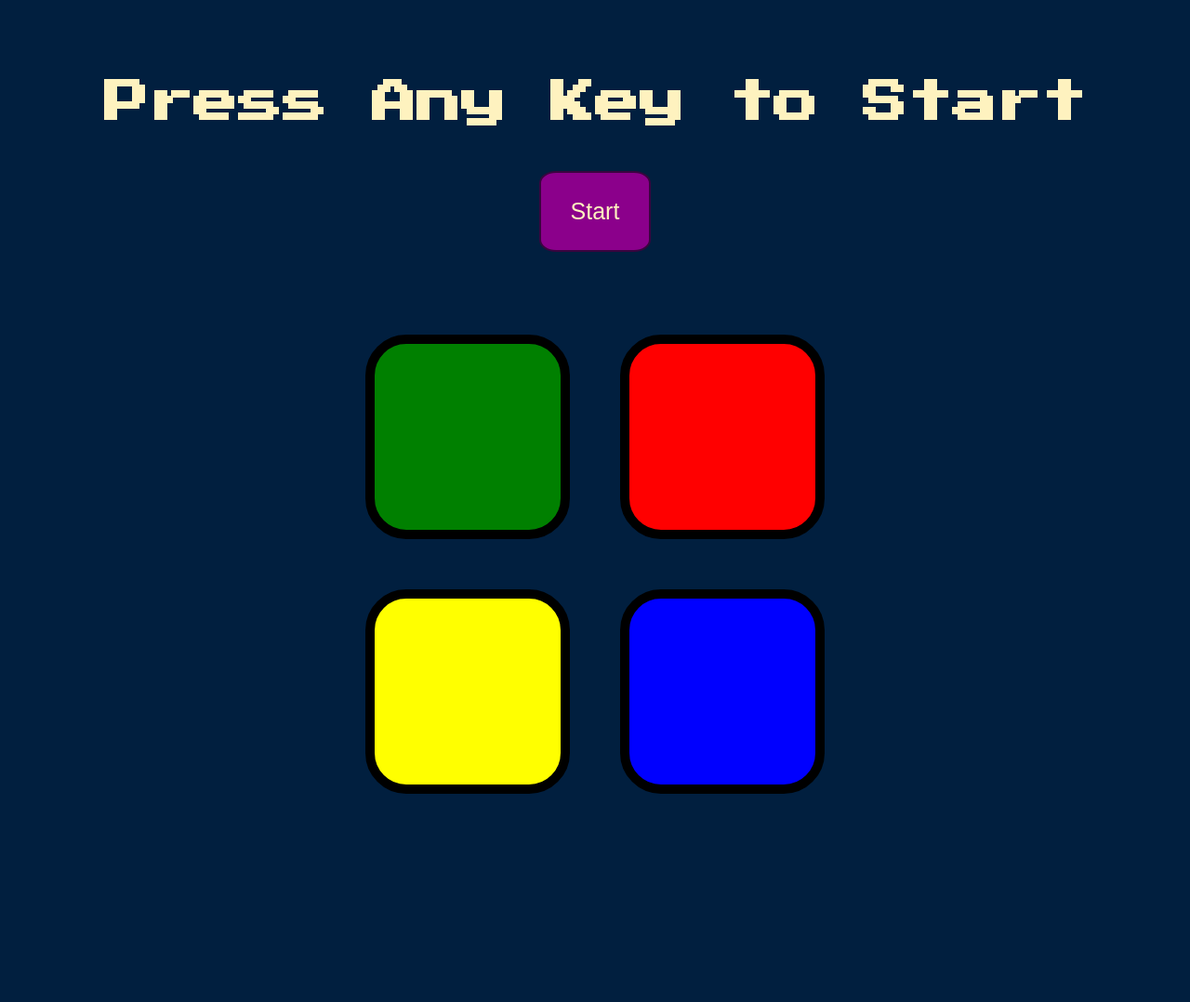
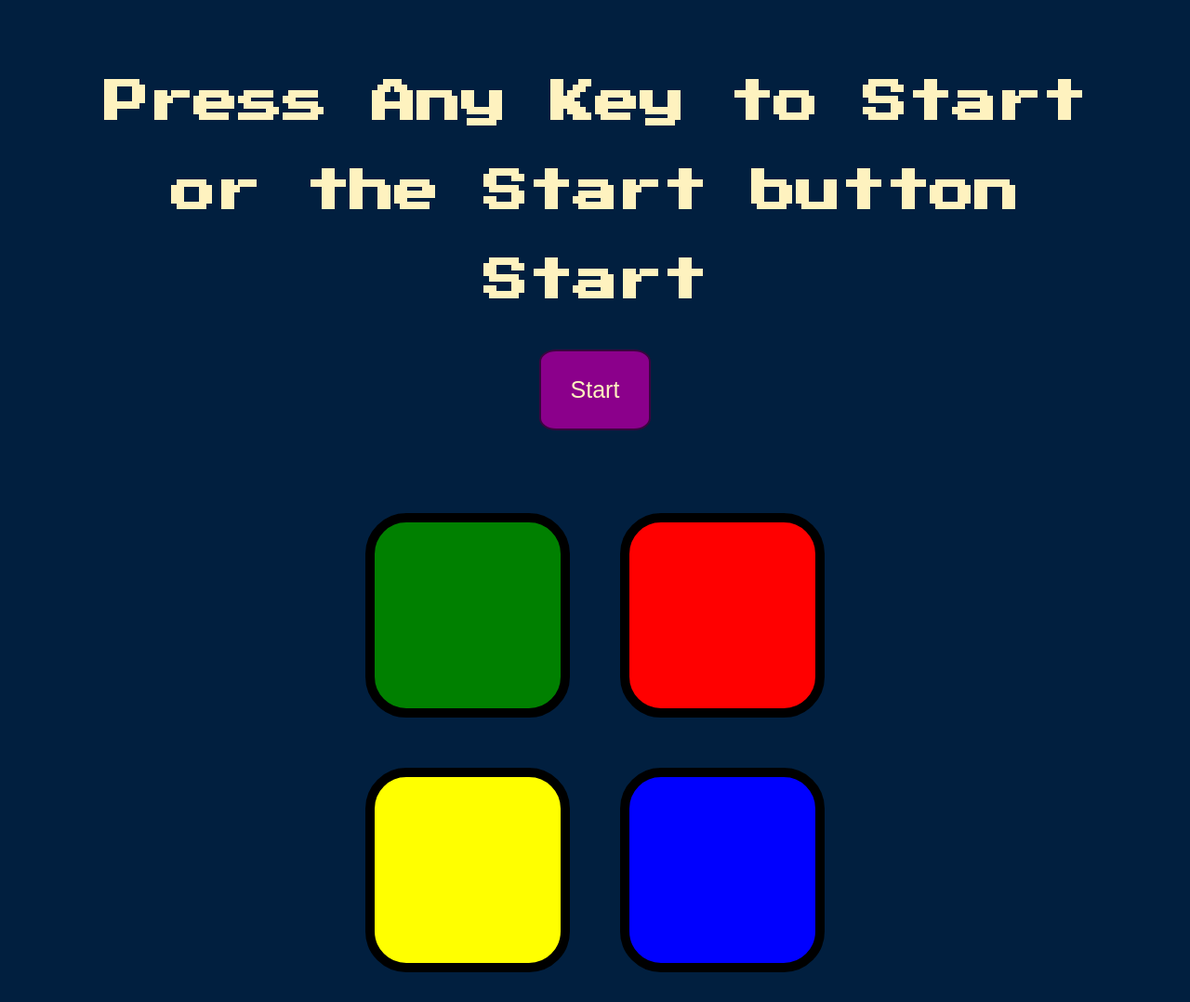
Before and after one commit to llachezara/TheCompleteWebDeveloperBootcamp, a plain HTML site: page index.html in a window 1280 px wide. Shown: the whole page at 93% size. Before the commit the page ends 891 px from the top, so only its background shows below. Drawn offline with nearby package versions, Linux system fonts and the light colour scheme.

Commit message:
Update index.html

```diff
--- a/index.html
+++ b/index.html
@@ -9,8 +9,9 @@
 </head>
 
 <body id="body">
-  <h1 id="level-title">Press Any Key to Start</h1>
+  <h1 id="level-title">Press Any Key to Start or the Start button Start</h1>
   <button id="startButton" type="button">Start</button>
+
   <div class="container">
     <div lass="row">
 
@@ -36,6 +37,7 @@
 
   </div>
 
+
   <script src="https://ajax.googleapis.com/ajax/libs/jquery/3.6.3/jquery.min.js"></script>
  <script src="game.js"></script>
 </body>
```
